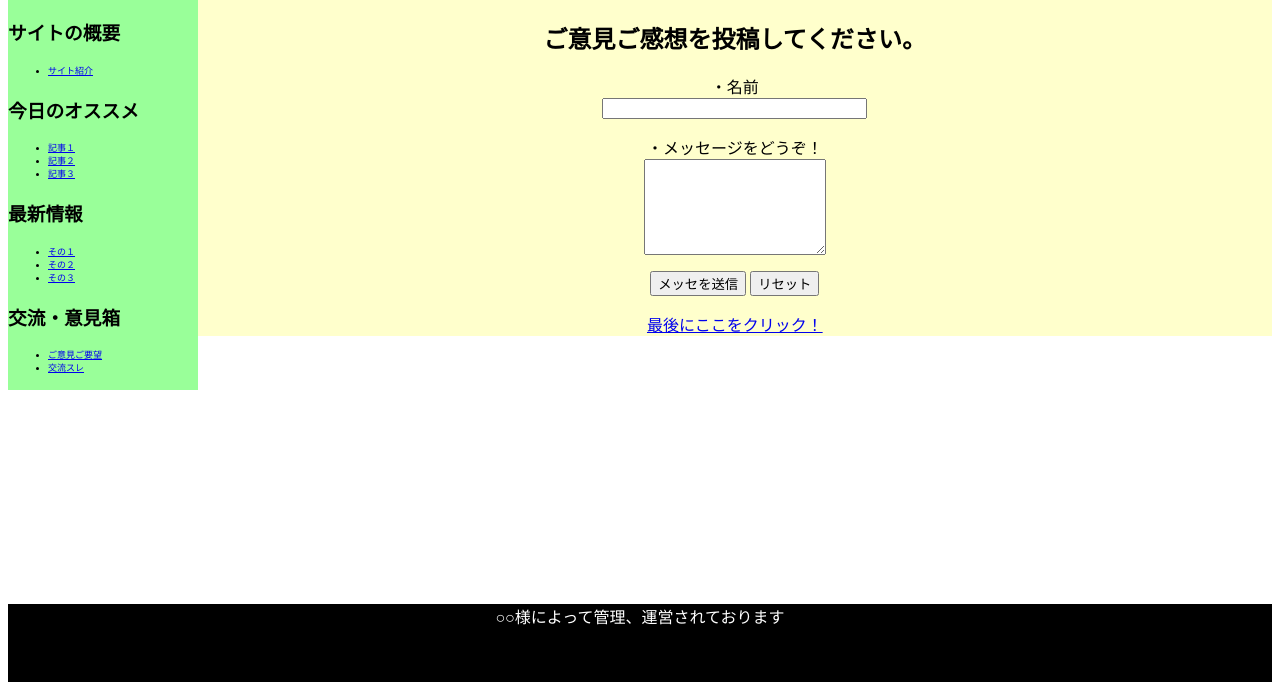
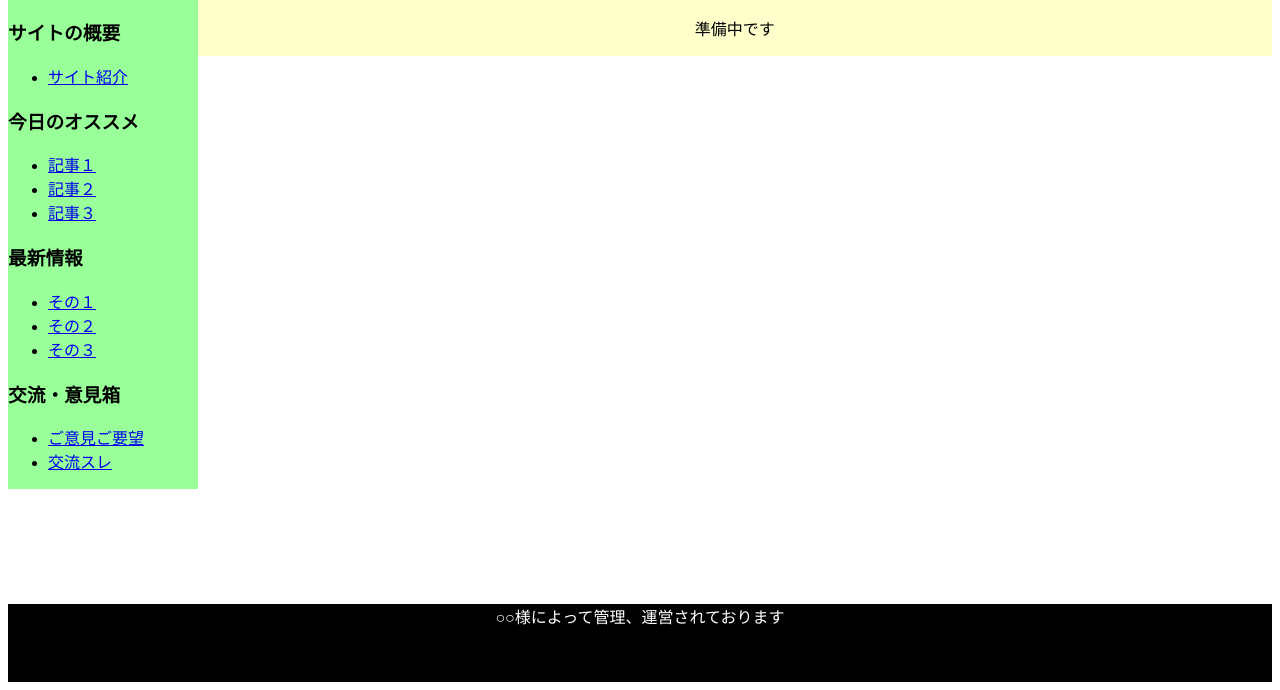
Before and after one commit to Justis924/my-first-blog, a Django app: page /conv/ in a window 1280 px wide. Shown: the part 126-816 px from the top of the page. Run offline with Django 3.2, Linux system fonts and the light colour scheme.

Commit message:
少し修正をしました

```diff
--- a/blog/static/css/blog.css
+++ b/blog/static/css/blog.css
@@ -14,10 +14,6 @@ main {
   float:left;
 }
 
-#nav ul li {
-  font-size: xx-small;
-}
-
 
 #contents {
   background-color: #ffc;
--- a/blog/templates/base.html
+++ b/blog/templates/base.html
@@ -12,24 +12,24 @@
         <div id="nav">
           <h3>サイトの概要</h3>
           <ul>
-            <li><a href="info/">サイト紹介</a></li>
+            <li><a href="https://gekioko2.pythonanywhere.com/info">サイト紹介</a></li>
           </ul>
           <h3>今日のオススメ</h3>
           <ul>
-            <li><a href="topic/">記事１</a></li>
-            <li><a href="topic/">記事２</a></li>
-            <li><a href="topic/">記事３</a></li>
+            <li><a href="https://gekioko2.pythonanywhere.com/topic">記事１</a></li>
+            <li><a href="https://gekioko2.pythonanywhere.com/topic">記事２</a></li>
+            <li><a href="https://gekioko2.pythonanywhere.com/topic">記事３</a></li>
           </ul>
           <h3>最新情報</h3>
           <ul>
-            <li><a href="news/">その１</a></li>
-            <li><a href="news/">その２</a></li>
-            <li><a href="news/">その３</a></li>
+            <li><a href="https://gekioko2.pythonanywhere.com/news">その１</a></li>
+            <li><a href="https://gekioko2.pythonanywhere.com/news">その２</a></li>
+            <li><a href="https://gekioko2.pythonanywhere.com/news">その３</a></li>
           </ul>
           <h3>交流・意見箱</h3>
           <ul>
-            <li><a href="conv/">ご意見ご要望</a></li>
-            <li><a href="conv/">交流スレ</a></li>
+            <li><a href="https://gekioko2.pythonanywhere.com/conv">ご意見ご要望</a></li>
+            <li><a href="https://gekioko2.pythonanywhere.com/conv">交流スレ</a></li>
           </ul>
         </div>
         {% block content %}
--- a/blog/templates/blog/conv.html
+++ b/blog/templates/blog/conv.html
@@ -2,17 +2,6 @@
         {% extends 'base.html' %}
         {% block content %}
         <div id="contents">
-          <h2>ご意見ご感想を投稿してください。</h2>
-          <form>
-            ・名前<br/>
-            <input type="text" name="name1" size="30" /><br/>
-            <p>
-              ・メッセージをどうぞ！<br/>
-              <textarea rows="6" col="40" wrap="soft"></textarea><br/>
-            </p>
-            <input type="submit" value="メッセを送信" />
-            <input type="reset" value="リセット">
-          </form>
-          <a href="{{request.META.HTTP_REFERER}}">最後にここをクリック！</a>
+          <p>準備中です</p>
         </div>
         {% endblock %}
--- a/blog/templates/blog/info.html
+++ b/blog/templates/blog/info.html
@@ -4,7 +4,5 @@
   <h2>遊戯王まとめへようこそ！</h2>
         当サイトは、遊戯王界隈における様々な話題を取り上げて、多くの方と交流したいという思いで立ち上げました。
         <br/>管理人のみならず、より多くの遊戯王好きとデュエルの面白さを共有できればいいなと思います。
-        <p>ホームに戻るには、</p>
-        <a href="{{request.META.HTTP_REFERER}}">最後にここをクリック！</a>
 </div>
 {% endblock %}
--- a/blog/templates/blog/news.html
+++ b/blog/templates/blog/news.html
@@ -5,7 +5,5 @@
           <h2>遊戯王まとめへようこそ！</h2>
           <p>大変申し訳ありませんが、まだ用意ができておりませんので、下記のリンクからご確認ください。</p>
           <a href="https://www.yugioh-card.com/japan/notice/">公式サイトのお知らせへジャンプする</a>
-          <p>ホームに戻るには、</p>
-          <a href="{{request.META.HTTP_REFERER}}">こちらをクリック</a>
         </div>
         {% endblock %}
--- a/blog/templates/blog/topic.html
+++ b/blog/templates/blog/topic.html
@@ -7,7 +7,5 @@
           <a href="https://fate.5ch.net/yugioh/#5">5ch・遊戯王スレへ</a>
           <p>twittermもどうぞ</p>
           <a href="https://twitter.com/search?q=%E9%81%8A%E6%88%AF%E7%8E%8B&src=recent_search_click">ツイッターへジャンプする</a>
-          <p>ホームに戻る際には、</p>
-          <a href="{{request.META.HTTP_REFERER}}">こちらをクリック！</a>
         </div>
         {% endblock %}
--- a/mysite/settings.py
+++ b/mysite/settings.py
@@ -23,7 +23,7 @@ BASE_DIR = os.path.dirname(os.path.dirname(os.path.abspath(__file__)))
 SECRET_KEY = 'wc-(vnc6%i#44odfy%r)28&xox2$5w1b)%#*q-$qt84*chwije'
 
 # SECURITY WARNING: don't run with debug turned on in production!
-DEBUG = True
+DEBUG = False
 
 ALLOWED_HOSTS = ['127.0.0.1', '.pythonanywhere.com']
 
```
Also changed, not shown: blog/templates/404.html (added, +11 -0 lines).
